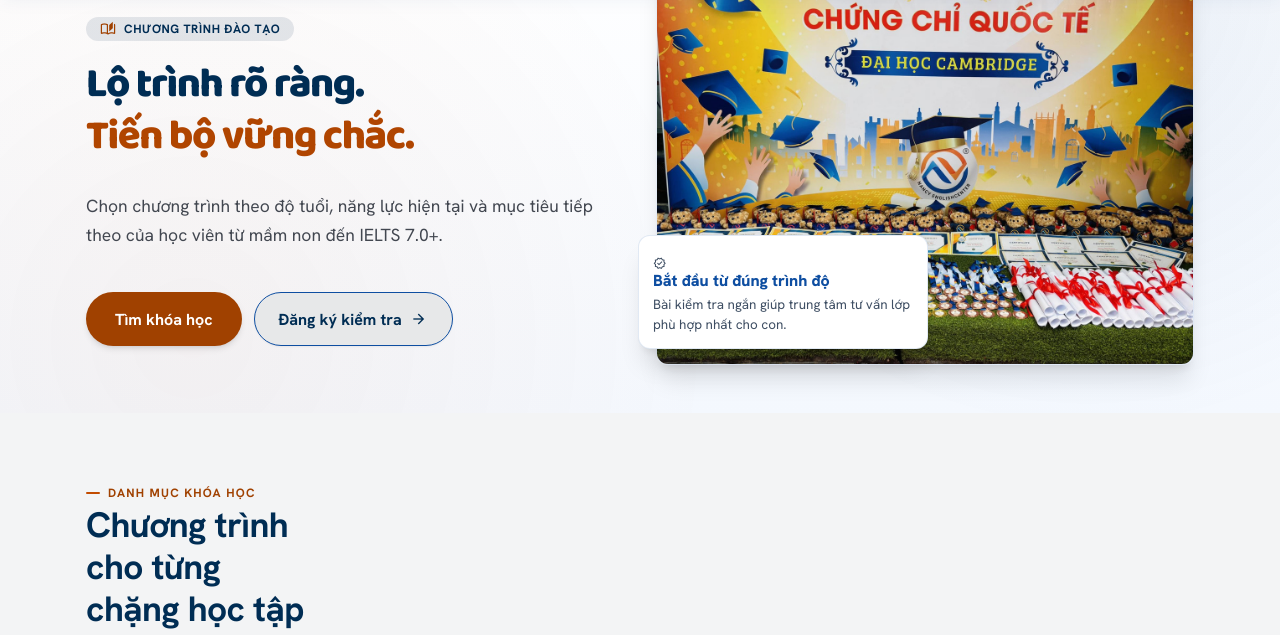
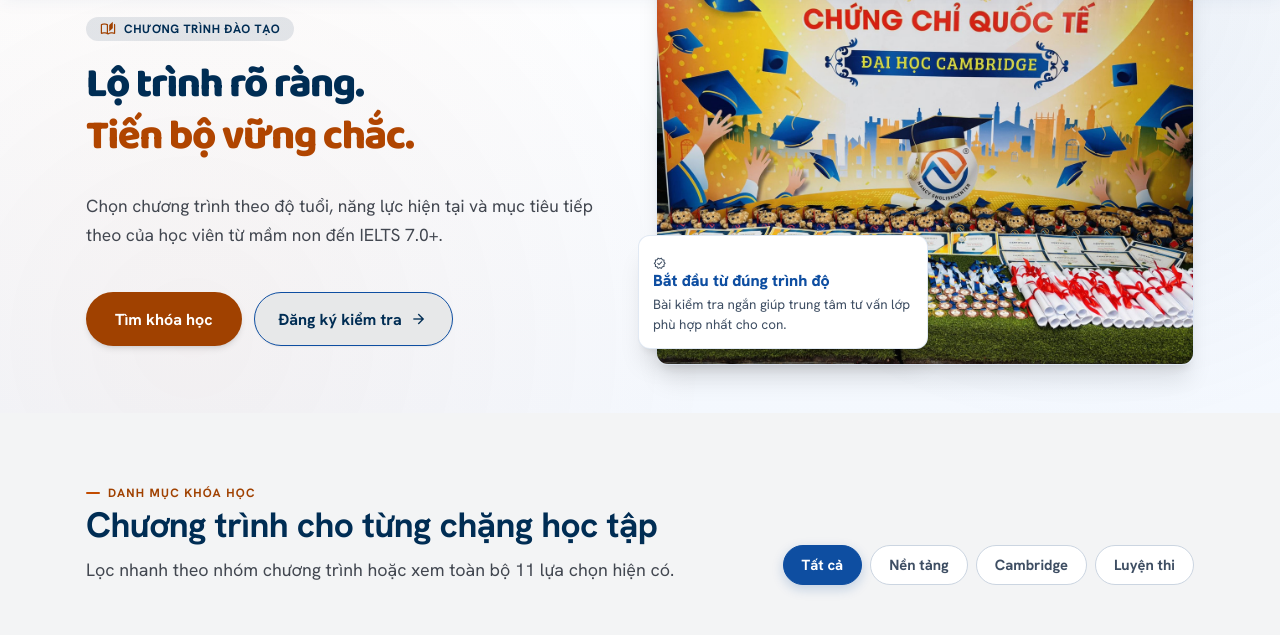
Before and after one commit to TuanTran-05/nancy-web, a plain HTML site: page courses.html in a window 1280 px wide. Shown: the part 86-721 px from the top of the page. Drawn offline with nearby package versions, Linux system fonts and the light colour scheme.

Commit message:
fix(courses): expand catalog section head to full width to prevent squished title and filter bar

```diff
--- a/courses.html
+++ b/courses.html
@@ -222,8 +222,8 @@
       <section class="page-section w-full py-12 md:py-16 bg-surface-container-low" id="catalog" aria-labelledby="catalog-heading">
         <div class="wrap max-w-container-max mx-auto px-4 md:px-margin-desktop">
           <div class="program-layout">
-            <div class="page-section__head flex flex-col md:flex-row md:items-end justify-between gap-6">
-              <div class="max-w-xl">
+            <div class="page-section__head w-full max-w-full flex flex-col md:flex-row md:items-end justify-between gap-6 mb-8">
+              <div class="max-w-2xl">
                 <span class="section-label inline-flex items-center gap-2 text-secondary font-bold text-xs uppercase tracking-widest mb-1">Danh mục khóa học</span>
                 <h2 class="h2 font-headline-lg text-[1.8rem] md:text-[2.2rem] text-primary font-bold" id="catalog-heading">Chương trình cho từng chặng học tập</h2>
                 <p class="lead font-body-lg text-on-surface-variant mt-1">Lọc nhanh theo nhóm chương trình hoặc xem toàn bộ 11 lựa chọn hiện có.</p>
--- a/pages.css
+++ b/pages.css
@@ -171,6 +171,14 @@
 .page-section__head {
   max-width: 720px;
   margin-bottom: clamp(18px, 2.4vw, 32px);
+}
+
+.page-section__head.flex,
+.page-section__head.max-w-full,
+.page-section__head.w-full,
+.page-section__head--full {
+  max-width: 100%;
+  width: 100%;
 }
 
 .page-section__head .lead {
```
Also changed, not shown: achievements.html (+1 -1 lines), activities.html (+1 -1 lines).
